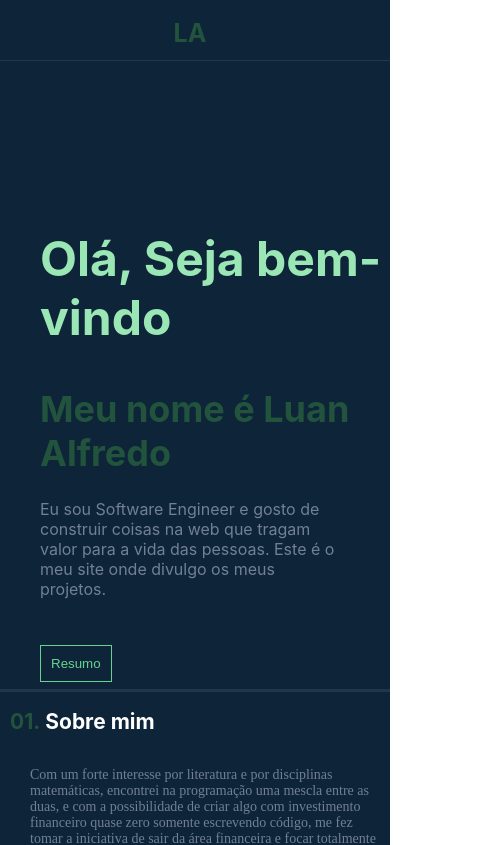
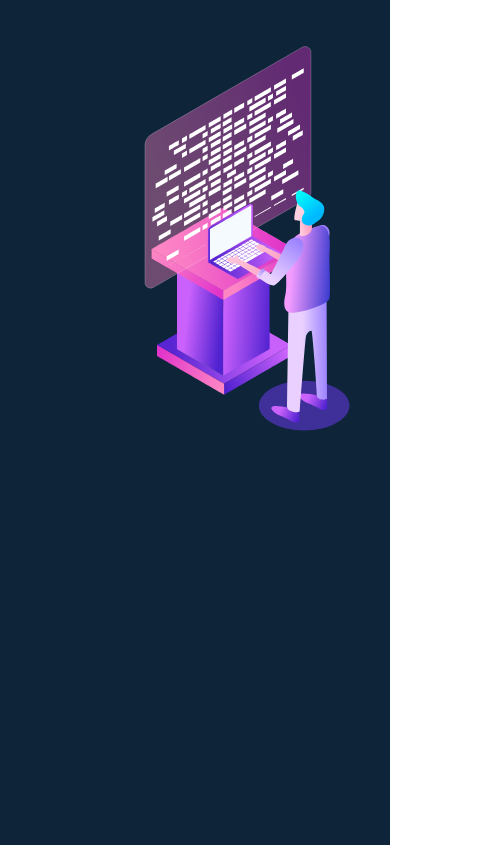
Before and after one commit to luanrjjj/mywebsite, a Next.js app: page / in a window 390 px wide. Shown: the top 845 px of the page, 500 px wide, since content can reach past the window. Built offline with nearby package versions, Linux system fonts and the light colour scheme.

Commit message:
Responsiveness in Lottie Animation

```diff
--- a/pages/index.tsx
+++ b/pages/index.tsx
@@ -30,7 +30,7 @@ const Home: NextPage = () => {
       setCompleted(true)
     }, 2500)
   })
-  return !completed ? (
+  return completed ? (
     <>
       <Head>
         <title>LA | Portfolio</title>
@@ -43,11 +43,7 @@ const Home: NextPage = () => {
       <Body>
         <AnimationSection>
           <div className="animation">
-            <Lottie
-              options={defaultOptions1}
-              height={700}
-              width={700}
-            />
+            <Lottie options={defaultOptions1} />
           </div>
         </AnimationSection>
       </Body>
--- a/pages/styles.ts
+++ b/pages/styles.ts
@@ -14,7 +14,19 @@ const Body = styled.div`
 export const AnimationSection = styled.div`
   width: 100%;
   height: 110vh;
-  justify-content:center;
-  text-align:center;
+  left: 30%;
+
+  .animation {
+    max-width: 700px;
+    margin: auto;
+
+    @media (max-width: 750px) {
+      width: 500px;
+    }
+
+    @media (max-width: 50px) {
+      width: 350px;
+    }
+  }
 `
 export default Body
```
